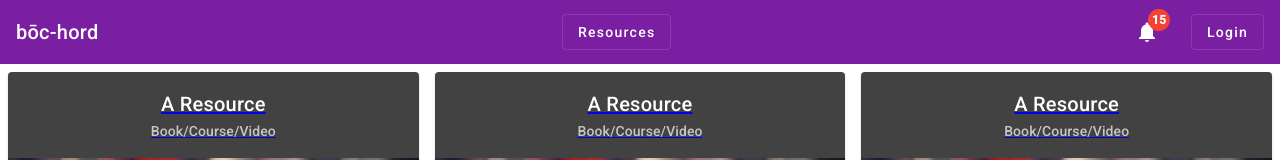
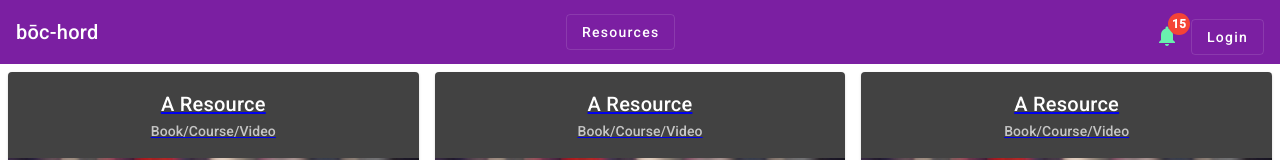
Before and after one commit to janet-dev/resources, an Angular app: page /resources in a window 1280 px wide. Shown: the top 160 px of the page. Built offline with nearby package versions, Linux system fonts and the light colour scheme.

Commit message:
Update notification icon with dropdown menu

```diff
--- a/src/app/app.component.html
+++ b/src/app/app.component.html
@@ -2,13 +2,19 @@
   bōc-hord
   <a routerLink="resources" href="" mat-stroked-button>Resources</a>
 
+  <div class="demo-section">
 
-  <div class="demo-section">
-    <mat-icon id="icon-bell" matBadge="15" matBadgeColor="warn">notifications</mat-icon>
-      <!-- Include text description of the icon's meaning for screen-readers -->
-      <span class="cdk-visually-hidden">
-        Example with a bell icon with overlaid badge showing the number 15
-      </span>
+    <button mat-icon-button color="accent"
+            aria-label="bell icon button with overlaid badge showing a number"
+            [matMenuTriggerFor]="menu">
+      <mat-icon id="icon-bell" matBadge="15" matBadgeColor="warn">
+        notifications</mat-icon>
+    </button>
+
+    <mat-menu #menu="matMenu">
+      <button mat-menu-item>New book added</button>
+      <button mat-menu-item>New video added</button>
+    </mat-menu>
 
     <a routerLink="login" mat-stroked-button>Login</a>
   </div>
--- a/src/app/material-design/material-design.module.ts
+++ b/src/app/material-design/material-design.module.ts
@@ -12,6 +12,7 @@ import {MatProgressSpinnerModule} from '@angular/material/progress-spinner';
 import {MatGridListModule} from '@angular/material/grid-list';
 import {MatChipsModule} from '@angular/material/chips';
 import {MatBadgeModule} from '@angular/material/badge';
+import {MatMenuModule} from '@angular/material/menu';
 
 
 @NgModule({
@@ -29,7 +30,7 @@ import {MatBadgeModule} from '@angular/material/badge';
     MatGridListModule,
     MatChipsModule,
     MatBadgeModule,
-
+    MatMenuModule,
   ]
 })
 export class MaterialDesignModule { }
```
